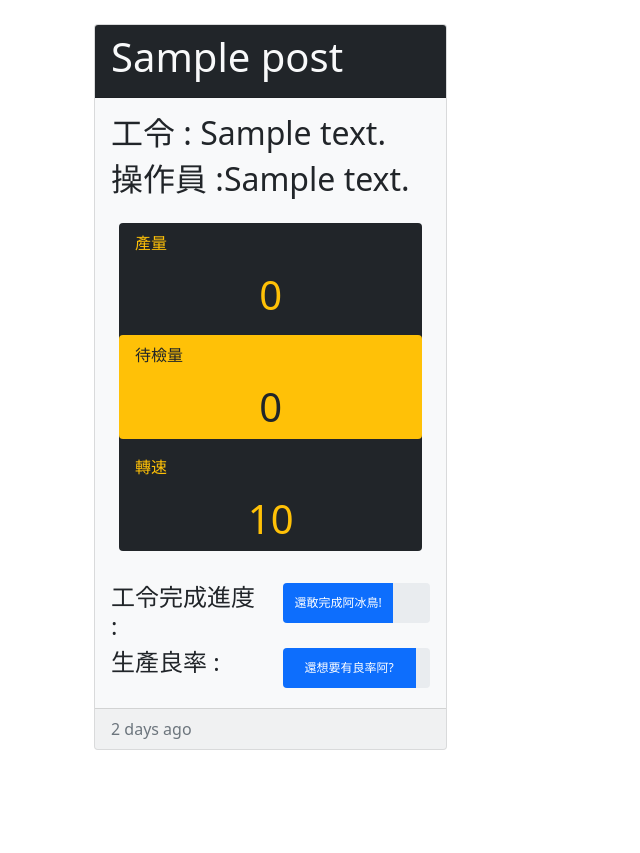
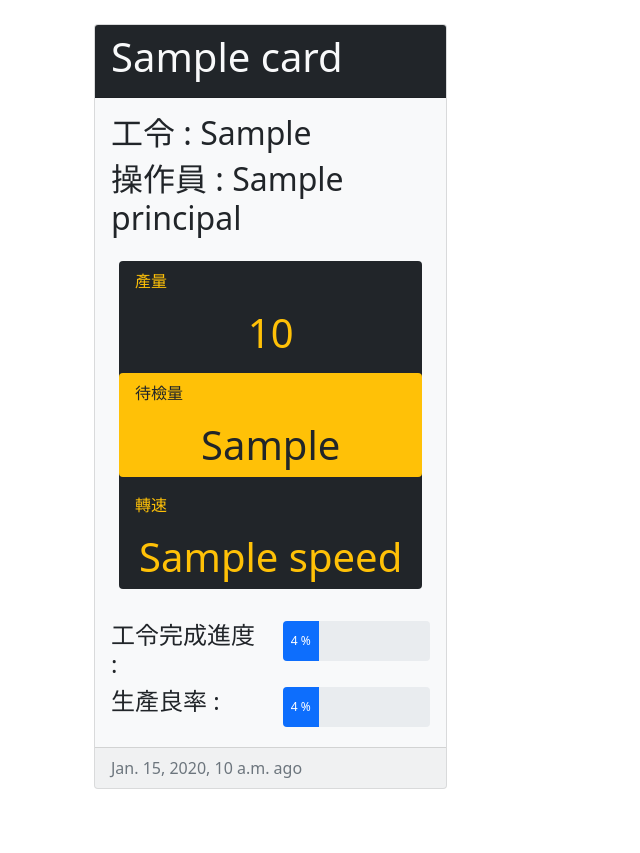
Before and after one commit to sklonely/web_gui, a Django app: template mytestsite/dashboard/templates/dashborad/dashbord.html in a window 1280 px wide. Shown: the part 72-925 px from the top of the page, without its empty margins (0-640 px from the left). Before the commit the page ends 822 px from the top, so only its background shows below. Run offline with Django 3.2, Linux system fonts and the light colour scheme; tables that the repository leaves empty hold one stand-in row (values such as "Sample post"); the template is opened without the code that fills it: values that come from a table or form of the project are taken from there, most other values are stand-ins (such as "Sample title", 1, 10 or a date in 2020); some libraries are stand-ins or nearby versions.

Commit message:
無用更新

```diff
--- a/mytestsite/dashboard/admin.py
+++ b/mytestsite/dashboard/admin.py
@@ -1,4 +1,5 @@
 from django.contrib import admin
 from .models import Post
 # Register your models here.
+
 admin.site.register(Post)
--- a/mytestsite/dashboard/models.py
+++ b/mytestsite/dashboard/models.py
@@ -1,12 +1,20 @@
-from django.db import models
-
 # Create your models here.
 from django.db import models
 
 
 class Post(models.Model):
-    title = models.CharField(max_length=200)
-    content = models.TextField()
+
+    machine_name = models.CharField(max_length=100, primary_key=True)
+    work_no = models.CharField(max_length=100,null=True)
+    principal = models.CharField(max_length=100,null=True)
+
+    production_capacity = models.DecimalField(max_digits=10,decimal_places=0,null=True)
+    need_production_capacity = models.DecimalField(max_digits=10,decimal_places=0,null=True)
+    check_nums = models.DecimalField(max_digits=10,decimal_places=0,null=True)
+    speed = models.DecimalField(max_digits=10,decimal_places=2,null=True)
+    good_production = models.DecimalField(max_digits=10,decimal_places=0,null=True)
+
+    fiex_time = models.DateTimeField(null=True)
 
     def __str__(self):
-        return self.title
+        return self.machine_name
--- a/mytestsite/dashboard/templates/dashborad/base.html
+++ b/mytestsite/dashboard/templates/dashborad/base.html
@@ -9,6 +9,11 @@
   <!-- Bootstrap CSS -->
   <link href="static/css/bootstrap.min.css" rel="stylesheet">
 
+  <!-- js -->
+  <!-- page JS -->
+  {% block js %}
+
+  {% endblock %}
 
   <header class="p-3 bg-dark text-white">
     <div class="container">
--- a/mytestsite/dashboard/templates/dashborad/dashbord.html
+++ b/mytestsite/dashboard/templates/dashborad/dashbord.html
@@ -10,27 +10,27 @@
         <!-- 卡片標題 -->
         <div class="card text-dark bg-light mb-3" >
             <div class="card-header text-light bg-dark d-flex align-items-center">
-                <h1 >{{ card.title }}</h1>
+                    <h1 >{{ card.machine_name }}</h1>
             </div>
             <!-- 卡片內部 -->
             <div class="card-body ">
                 <!-- 上方標題 -->
-                <h2 class="card-title">工令 : {{card.content}}</h2>
-                <h2 class="card-title pb-3">操作員 :{{card.content}}</h2>
+                <h2 class="card-title">工令 : {{card.work_no}}</h2>
+                <h2 class="card-title pb-3">操作員 : {{card.principal}}</h2>
                 <!-- 中間表格 -->
                 <div class="text-warning bg-dark rounded m-2">
 
                     <div class="container rounded">
                         <p class="pt-2">產量</p>
-                    <h1 class="text-center pb-2">0</h1>
+                    <h1 class="text-center pb-2">{{card.production_capacity}}</h1>
                     </div>
                     <div class="container rounded bg-warning text-dark">
                         <p class=" pt-2 ">待檢量</p>
-                    <h1 class="text-center pb-2">0</h1>
+                    <h1 class="text-center pb-2">{{card.check_nums}}</h1>
                     </div>
                     <div class="container rounded">
                         <p class="pt-2">轉速</p>
-                    <h1 class="text-center pb-2">10</h1>
+                    <h1 class="text-center pb-2">{{card.speed}}</h1>
                     </div>
                 </div>
                 <!-- 進度條 -->
@@ -41,7 +41,7 @@
                     </div>
                     <div class="col pb-1">
                         <div class="progress " style="height: 40px;">
-                            <div class="progress-bar " role="progressbar" style="width: 75%;" aria-valuenow="75" aria-valuemin="0" aria-valuemax="100">還敢完成阿冰鳥!</div>
+                            <div class="progress-bar" style="width: {{ card.complete_rate }}%; min-width: 3em;" role="progressbar"   aria-valuemin="0" aria-valuemax="100">{{card.complete_rate}} %</div>
                         </div>
                     </div>
 
@@ -50,7 +50,7 @@
                     </div>
                     <div class="col pb-1">
                         <div class="progress" style="height: 40px;">
-                            <div class="progress-bar " role="progressbar" style="width: 90%;" aria-valuenow="90" aria-valuemin="0" aria-valuemax="100">還想要有良率阿?</div>
+                            <div class="progress-bar"  style="width: {{card.good_rate}}%; min-width: 3em;" role="progressbar"   aria-valuemin="0" aria-valuemax="100">{{card.good_rate}} %</div>
                         </div>
                     </div>
                 </div>
@@ -60,8 +60,8 @@
                 <!-- <p class="card-text">Some quick example text to build on the card title and make up the bulk of the card's content.</p> -->
             </div>
             <!-- 更新時間 -->
-            <div class="card-footer text-muted">
-                2 days ago
+            <div class="card-footer text-muted text-right">
+                    {{card.fiex_time}} ago
             </div>
         </div>
     </div>
```
Also changed, not shown: mytestsite/dashboard/views.py (+10 -1 lines), mytestsite/dashboard/migrations/0001_initial.py, mytestsite/dashboard/migrations/0002_remove_post_content.py (deleted), mytestsite/dashboard/migrations/0003_post_content.py (deleted).
